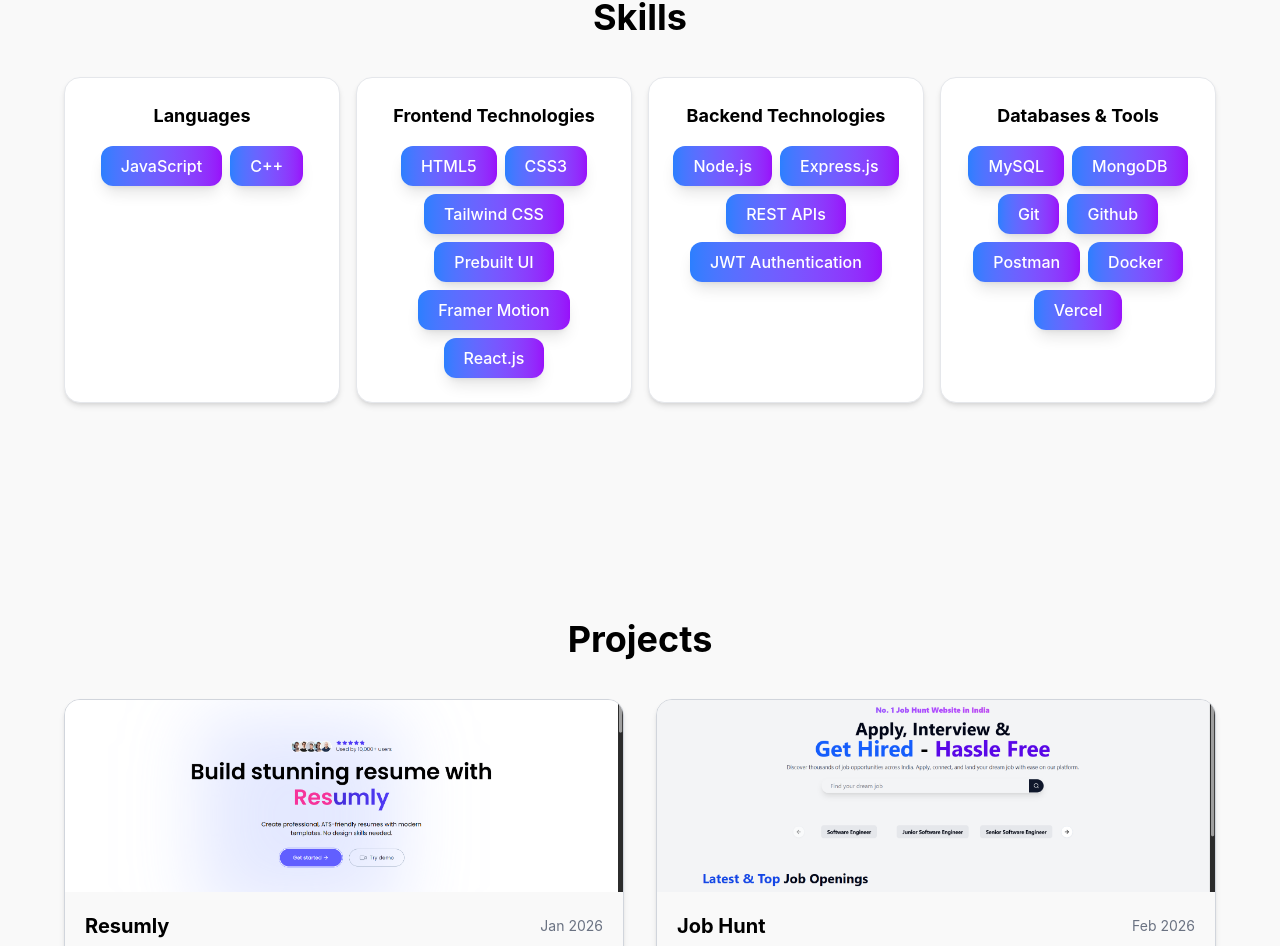
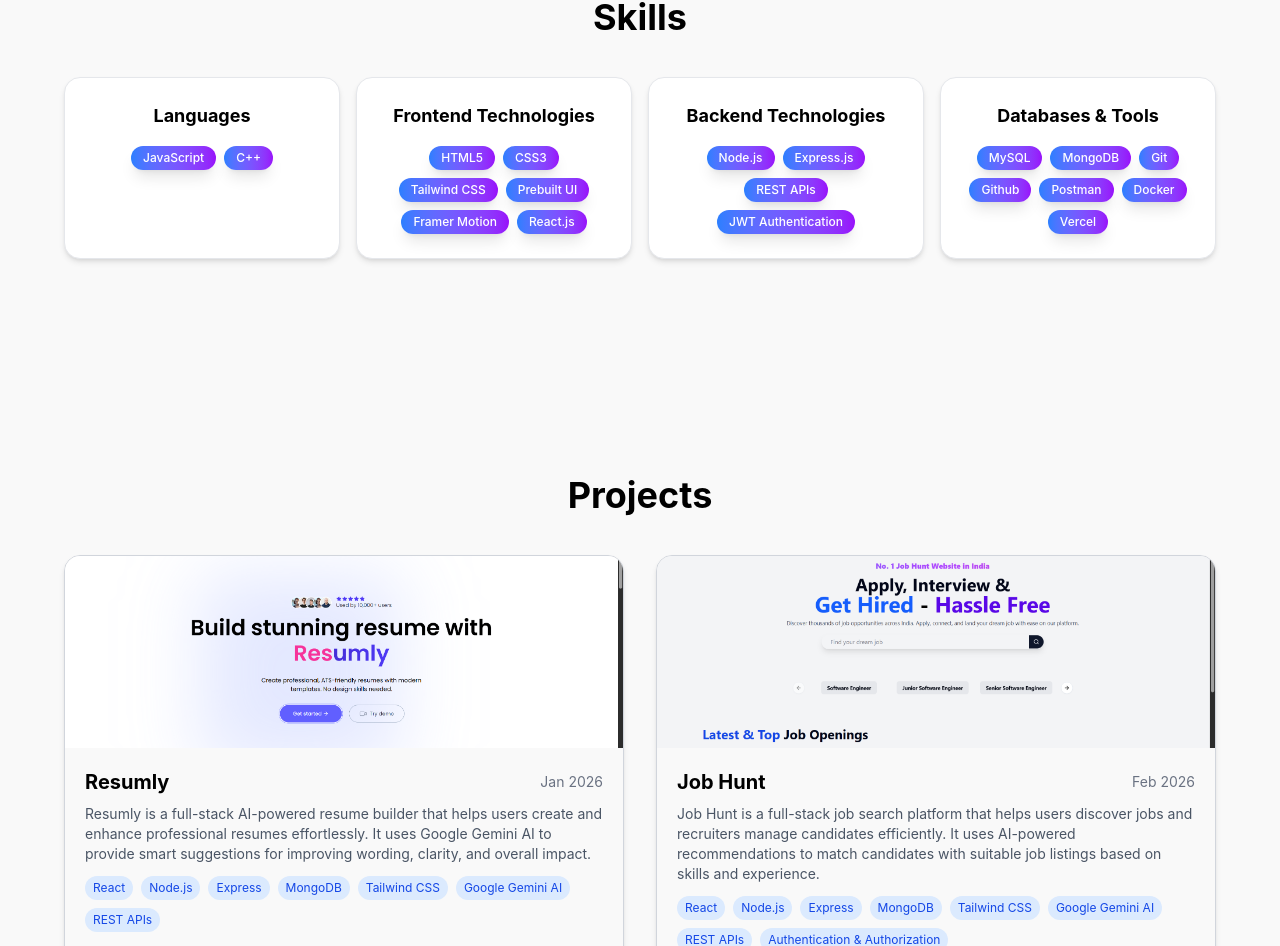
Before and after one commit to aditya-tripathee/Aditya-Tripathi, a React (Vite) app: page / in a window 1280 px wide. Shown: the part 906-1852 px from the top of the page. Built offline with nearby package versions, Linux system fonts and the light colour scheme.

Commit message:
Update Skills.jsx

```diff
--- a/src/components/Skills.jsx
+++ b/src/components/Skills.jsx
@@ -34,8 +34,8 @@ const SkillCard = ({ title, skills }) => (
           key={idx}
 
 
-                className="px-5 py-2 rounded-xl bg-gradient-to-r from-blue-500 to-purple-600 text-white font-medium shadow-lg
-                                   hover:scale-105 hover:shadow-2xl transition transform duration-300"
+                className="px-3 py-1 text-xs rounded-xl bg-gradient-to-r from-blue-500 to-purple-600 text-white font-medium shadow-lg
+                                   hover:scale-105 hover:shadow-xl transition transform duration-300"
 
         >
           {skill}
```
